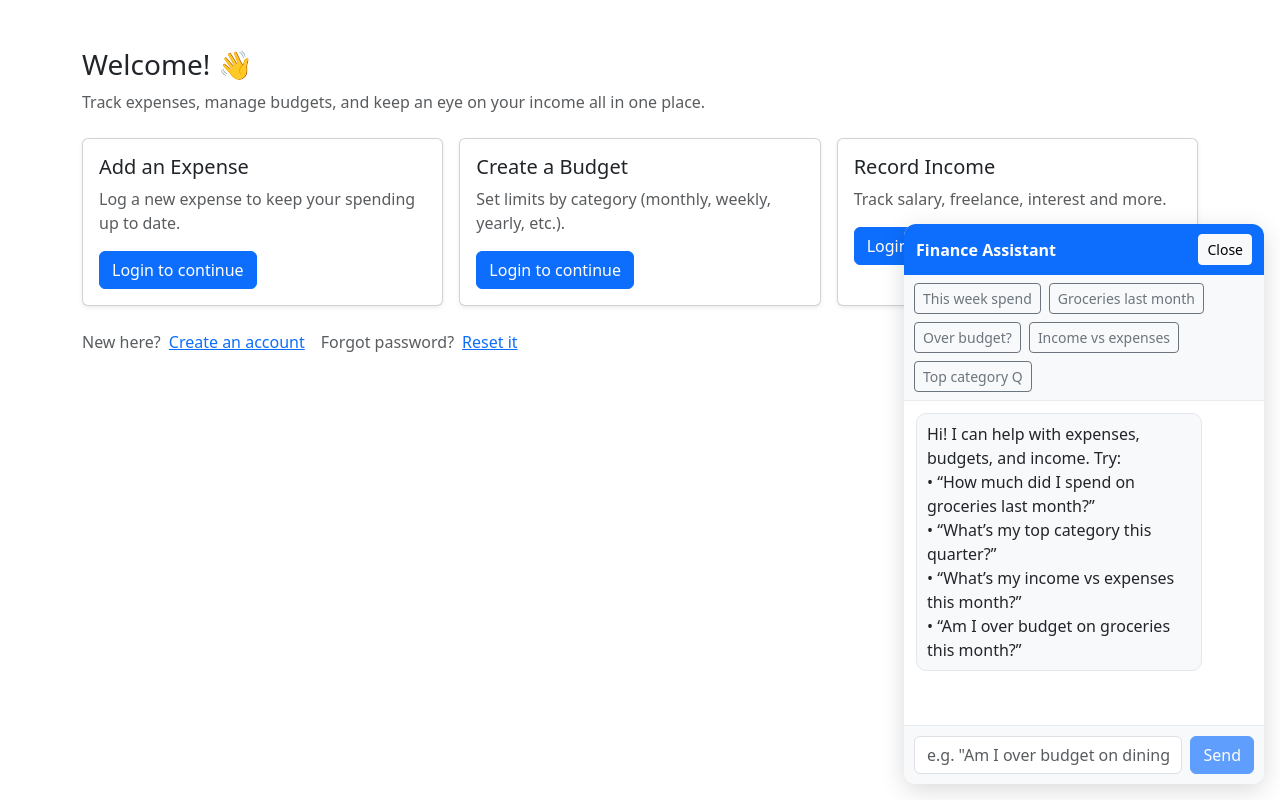
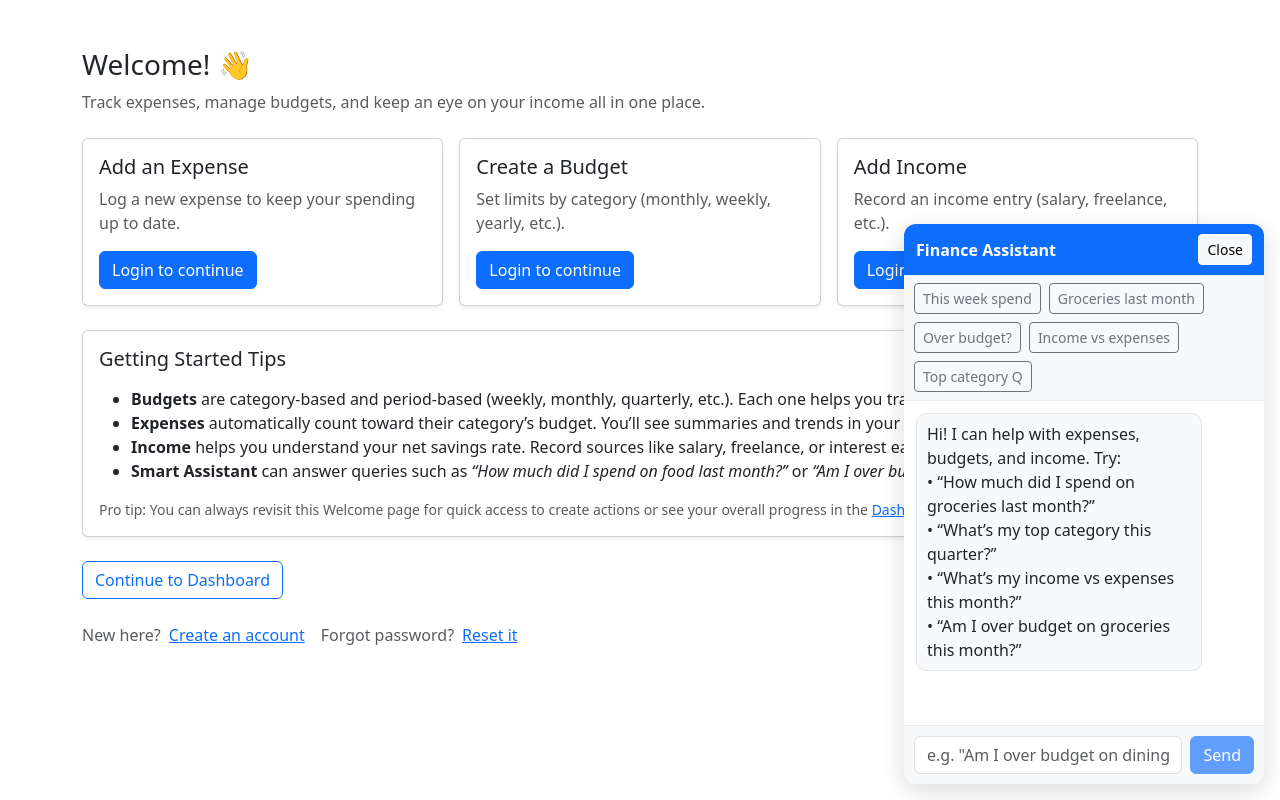
Before and after one commit to Andrew-O39/ExpenseVista-frontend, a React (Vite) app: page /welcome in a window 1280 px wide. Built offline with nearby package versions, Linux system fonts and the light colour scheme; no server answers.

Commit message:
updated Welcome.tsx page

```diff
--- a/src/pages/Welcome.tsx
+++ b/src/pages/Welcome.tsx
@@ -2,6 +2,7 @@ import { useEffect, useState } from "react";
 import { Link } from "react-router-dom";
 import { getCurrentUser } from "../services/api";
 import { isTokenValid } from "../utils/auth";
+import OnboardingChecklist from "../components/OnboardingChecklist";
 
 type CurrentUser = {
   id: number;
@@ -25,6 +26,7 @@ export default function Welcome() {
         const me = await getCurrentUser(token);
         setUser(me);
       } catch {
+        // token might be invalid/expired
         localStorage.removeItem("access_token");
         localStorage.removeItem("token_expiry");
       } finally {
@@ -47,14 +49,14 @@ export default function Welcome() {
     <div className="container py-5">
       <div className="mb-4">
         <h1 className="h3 mb-2">
-          Welcome{isLoggedIn ? `, ${user!.username}` : ""}! 👋
+          Welcome{isLoggedIn && user?.username ? `, ${user.username}` : ""}! 👋
         </h1>
         <p className="text-muted">
           Track expenses, manage budgets, and keep an eye on your income all in one place.
         </p>
       </div>
 
-      {/* CTA cards (no duplicate “resend verification” UI) */}
+      {/* CTA cards */}
       <div className="row g-3">
         <div className="col-12 col-md-4">
           <div className="card shadow-sm h-100">
@@ -64,9 +66,19 @@ export default function Welcome() {
                 Log a new expense to keep your spending up to date.
               </p>
               {isLoggedIn ? (
-                <Link to="/create-expense" className="btn btn-primary">Add Expense</Link>
+                <Link
+                  to="/create-expense?return=/welcome&onboarding=1"
+                  className="btn btn-primary"
+                >
+                  Add Expense
+                </Link>
               ) : (
-                <Link to="/login?redirect=/create-expense" className="btn btn-primary">Login to continue</Link>
+                <Link
+                  to="/login?redirect=/create-expense"
+                  className="btn btn-primary"
+                >
+                  Login to continue
+                </Link>
               )}
             </div>
           </div>
@@ -80,9 +92,19 @@ export default function Welcome() {
                 Set limits by category (monthly, weekly, yearly, etc.).
               </p>
               {isLoggedIn ? (
-                <Link to="/create-budget" className="btn btn-primary">Create Budget</Link>
+                <Link
+                  to="/create-budget?return=/welcome&onboarding=1"
+                  className="btn btn-primary"
+                >
+                  Create Budget
+                </Link>
               ) : (
-                <Link to="/login?redirect=/create-budget" className="btn btn-primary">Login to continue</Link>
+                <Link
+                  to="/login?redirect=/create-budget"
+                  className="btn btn-primary"
+                >
+                  Login to continue
+                </Link>
               )}
             </div>
           </div>
@@ -91,21 +113,48 @@ export default function Welcome() {
         <div className="col-12 col-md-4">
           <div className="card shadow-sm h-100">
             <div className="card-body">
-              <h5 className="card-title">Record Income</h5>
+              <h5 className="card-title">Add Income</h5>
               <p className="card-text text-muted">
-                Track salary, freelance, interest and more.
+                Record an income entry (salary, freelance, etc.).
               </p>
               {isLoggedIn ? (
-                <Link to="/create-income" className="btn btn-primary">Add Income</Link>
+                <Link
+                  to="/create-income?return=/welcome&onboarding=1"
+                  className="btn btn-primary"
+                >
+                  Add Income
+                </Link>
               ) : (
-                <Link to="/login?redirect=/create-income" className="btn btn-primary">Login to continue</Link>
+                <Link
+                  to="/login?redirect=/create-income"
+                  className="btn btn-primary"
+                >
+                  Login to continue
+                </Link>
               )}
             </div>
           </div>
         </div>
       </div>
 
-      {/* Optional secondary link for brand-new visitors */}
+      {/* Helpful tips panel (formerly OnboardingChecklist) */}
+      <OnboardingChecklist />
+
+      {/* Continue button */}
+      <div className="mt-4">
+        <button
+          className="btn btn-outline-primary"
+          onClick={() => {
+            // Keep your existing flag behavior if you use it elsewhere
+            localStorage.setItem("has_seen_welcome", "1");
+            window.location.href = "/dashboard";
+          }}
+        >
+          Continue to Dashboard
+        </button>
+      </div>
+
+      {/* Auth helpers */}
       {!isLoggedIn && (
         <div className="mt-4">
           <span className="text-muted me-2">New here?</span>
```
